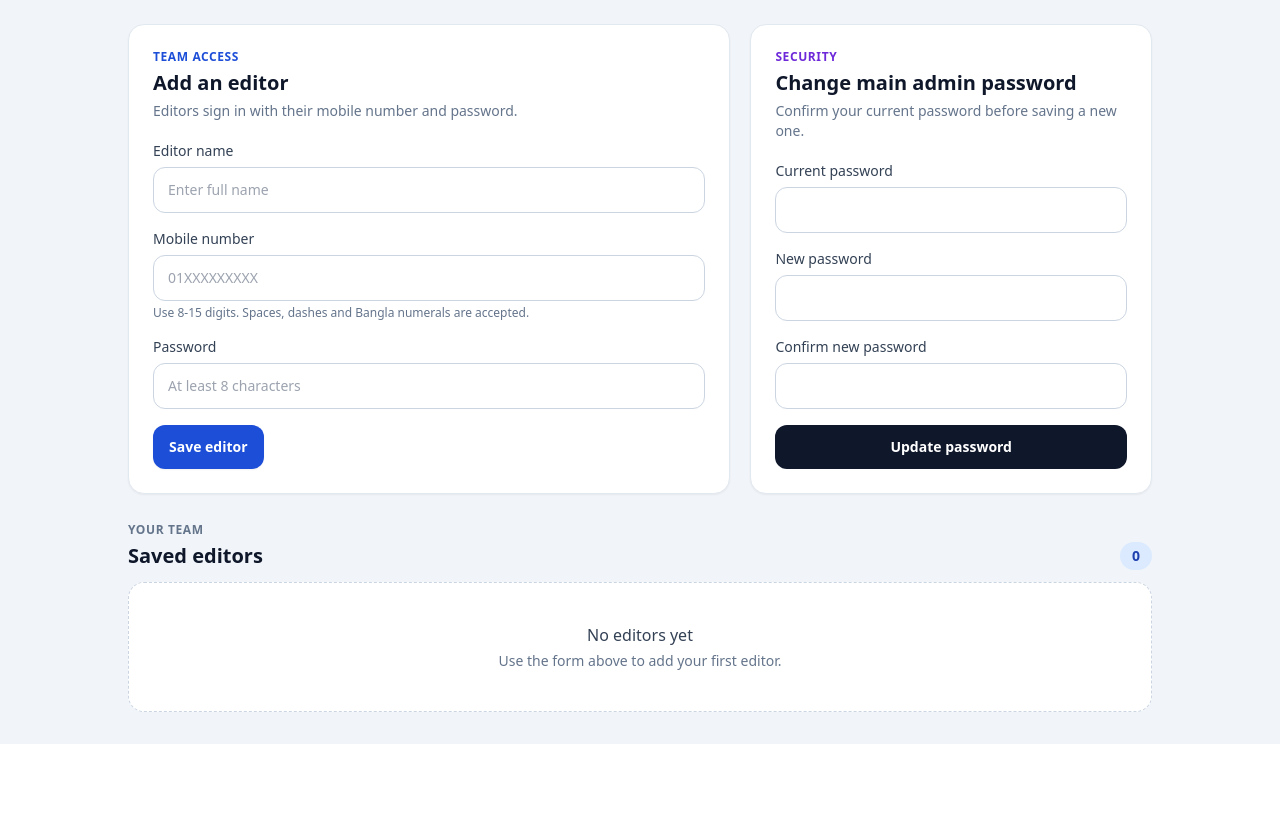
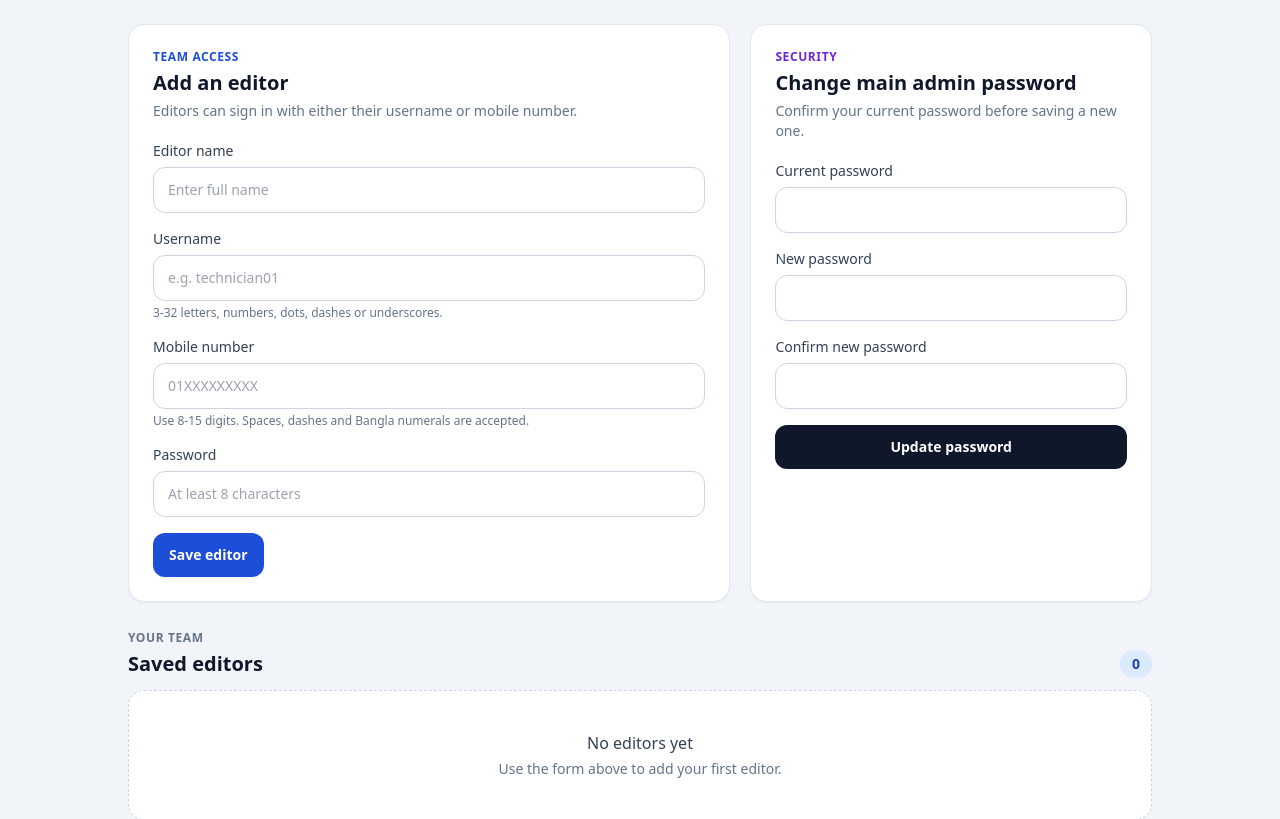
Before and after one commit to s4elim/Fiber-and-user-location-manage, a Flask app: template templates/admin_accounts.html in a window 1280 px wide. Shown: the part 124-943 px from the top of the page. Before the commit the page ends 868 px from the top, so only its background shows below. Run offline with Flask 3, Linux system fonts and the light colour scheme; the template is opened without the code that fills it, so the values that code supplies are empty; some libraries are stand-ins or nearby versions.

Commit message:
Add editor usernames to account management
Co-authored-by: Copilot <223556219+Copilot@users.noreply.github.com>

```diff
--- a/app.py
+++ b/app.py
@@ -105,6 +105,10 @@ def init_db():
         cursor.execute(
             "UPDATE admin_accounts SET display_name = username "
             "WHERE role = 'editor' AND display_name = ''"
+        )
+        cursor.execute(
+            "CREATE UNIQUE INDEX IF NOT EXISTS idx_admin_accounts_mobile "
+            "ON admin_accounts (mobile) WHERE mobile != ''"
         )
         main_admin = cursor.execute(
             "SELECT id FROM admin_accounts WHERE role = 'main' LIMIT 1"
@@ -300,10 +304,17 @@ def admin_add_editor():
     verify_admin_csrf_token()
 
     editor_name = request.form.get("name", "").strip()
+    username = request.form.get("username", "").strip()
     mobile = normalize_mobile(request.form.get("mobile", "").strip())
     password = request.form.get("password", "")
     if not editor_name or len(editor_name) > 80:
         flash("Enter an editor name up to 80 characters.", "error")
+        return redirect(url_for("admin_accounts"))
+    if not re.fullmatch(r"[A-Za-z0-9_.-]{3,32}", username):
+        flash(
+            "Username must be 3-32 characters and use letters, numbers, dots, dashes, or underscores.",
+            "error",
+        )
         return redirect(url_for("admin_accounts"))
     if mobile is None:
         flash("Enter a valid mobile number with 8-15 digits.", "error")
@@ -321,10 +332,10 @@ def admin_add_editor():
                         (username, password_hash, role, display_name, mobile)
                     VALUES (?, ?, 'editor', ?, ?)
                     """,
-                    (mobile, generate_password_hash(password), editor_name, mobile),
+                    (username, generate_password_hash(password), editor_name, mobile),
                 )
     except sqlite3.IntegrityError:
-        flash("An account already uses that mobile number.", "error")
+        flash("That username or mobile number is already in use.", "error")
         return redirect(url_for("admin_accounts"))
 
     flash(f"Editor '{editor_name}' added.", "success")
--- a/templates/admin_accounts.html
+++ b/templates/admin_accounts.html
@@ -31,12 +31,16 @@
                 <div class="mb-5">
                     <p class="text-xs font-semibold uppercase tracking-wider text-blue-700">Team access</p>
                     <h2 class="mt-1 text-xl font-bold text-slate-900">Add an editor</h2>
-                    <p class="mt-1 text-sm text-slate-500">Editors sign in with their mobile number and password.</p>
+                    <p class="mt-1 text-sm text-slate-500">Editors can sign in with either their username or mobile number.</p>
                 </div>
                 <form method="post" action="{{ url_for('admin_add_editor') }}" class="space-y-4">
                     <input type="hidden" name="csrf_token" value="{{ csrf_token }}">
                     <label class="block text-sm font-medium text-slate-700">Editor name
                         <input name="name" maxlength="80" autocomplete="name" required placeholder="Enter full name" class="mt-1.5 w-full rounded-xl border border-slate-300 px-3.5 py-3 outline-none transition focus:border-blue-500 focus:ring-4 focus:ring-blue-100">
+                    </label>
+                    <label class="block text-sm font-medium text-slate-700">Username
+                        <input name="username" minlength="3" maxlength="32" pattern="[A-Za-z0-9_.-]{3,32}" autocomplete="username" required placeholder="e.g. technician01" class="mt-1.5 w-full rounded-xl border border-slate-300 px-3.5 py-3 outline-none transition focus:border-blue-500 focus:ring-4 focus:ring-blue-100">
+                        <span class="mt-1 block text-xs font-normal text-slate-500">3-32 letters, numbers, dots, dashes or underscores.</span>
                     </label>
                     <label class="block text-sm font-medium text-slate-700">Mobile number
                         <input name="mobile" type="tel" inputmode="tel" autocomplete="tel" required placeholder="01XXXXXXXXX" class="mt-1.5 w-full rounded-xl border border-slate-300 px-3.5 py-3 outline-none transition focus:border-blue-500 focus:ring-4 focus:ring-blue-100">
@@ -86,6 +90,7 @@
                     </div>
                     <div class="min-w-0">
                         <h3 class="truncate font-semibold text-slate-900">{{ editor.name }}</h3>
+                        <p class="mt-0.5 truncate text-sm text-slate-600">@{{ editor.username }}</p>
                         <p class="mt-0.5 text-sm text-slate-500">{{ editor.mobile or 'Mobile number not set' }}</p>
                         <span class="mt-1 inline-flex rounded-full bg-emerald-50 px-2 py-0.5 text-xs font-medium text-emerald-700">Editor</span>
                     </div>
```
